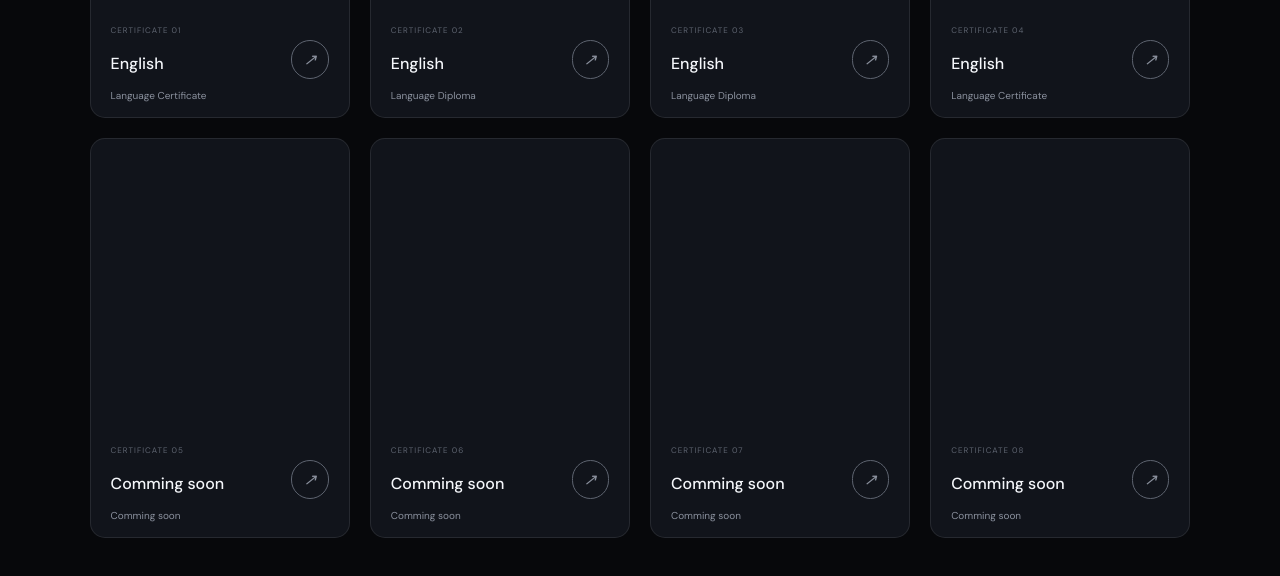
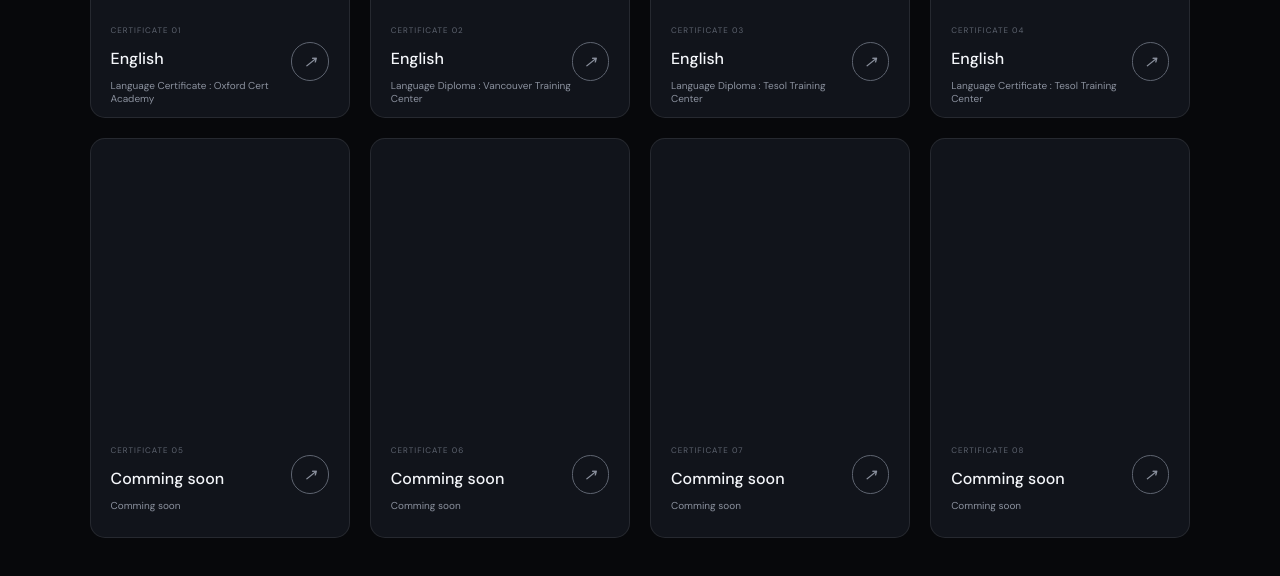
Before and after one commit to Ahmadi-web01/Portfolio, a plain HTML site: page index.html in a window 1280 px wide. Shown: the part 4655-5231 px from the top of the page. Drawn offline with nearby package versions, Linux system fonts and the light colour scheme.

Commit message:
update text

```diff
--- a/assets/css/master.css
+++ b/assets/css/master.css
@@ -571,7 +571,7 @@
                         >h4{
                             color: var(--white);
                             font-weight: 500;
-                            margin-block: 15px;
+                            margin-block: 10px;
                         }
                         >p{
                             color: var(--muted);
--- a/index.html
+++ b/index.html
@@ -221,7 +221,7 @@
                         <div>
                             <span>CERTIFICATE 01</span>
                             <h4>English</h4>
-                            <p>Language Certificate</p>
+                            <p>Language Certificate : Oxford Cert Academy</p>
                         </div>
                         <div class="icon">
                             <i>↗</i>
@@ -236,7 +236,7 @@
                         <div>
                             <span>CERTIFICATE 02</span>
                             <h4>English</h4>
-                            <p>Language Diploma</p>
+                            <p>Language Diploma : Vancouver Training Center</p>
                         </div>
                         <div class="icon">
                             <i>↗</i>
@@ -251,7 +251,7 @@
                         <div>
                             <span>CERTIFICATE 03</span>
                             <h4>English</h4>
-                            <p>Language Diploma</p>
+                            <p>Language Diploma : Tesol Training Center</p>
                         </div>
                         <div class="icon">
                             <i>↗</i>
@@ -266,7 +266,7 @@
                         <div>
                             <span>CERTIFICATE 04</span>
                             <h4>English</h4>
-                            <p>Language Certificate</p>
+                            <p>Language Certificate : Tesol Training Center</p>
                         </div>
                         <div class="icon">
                             <i>↗</i>
```
